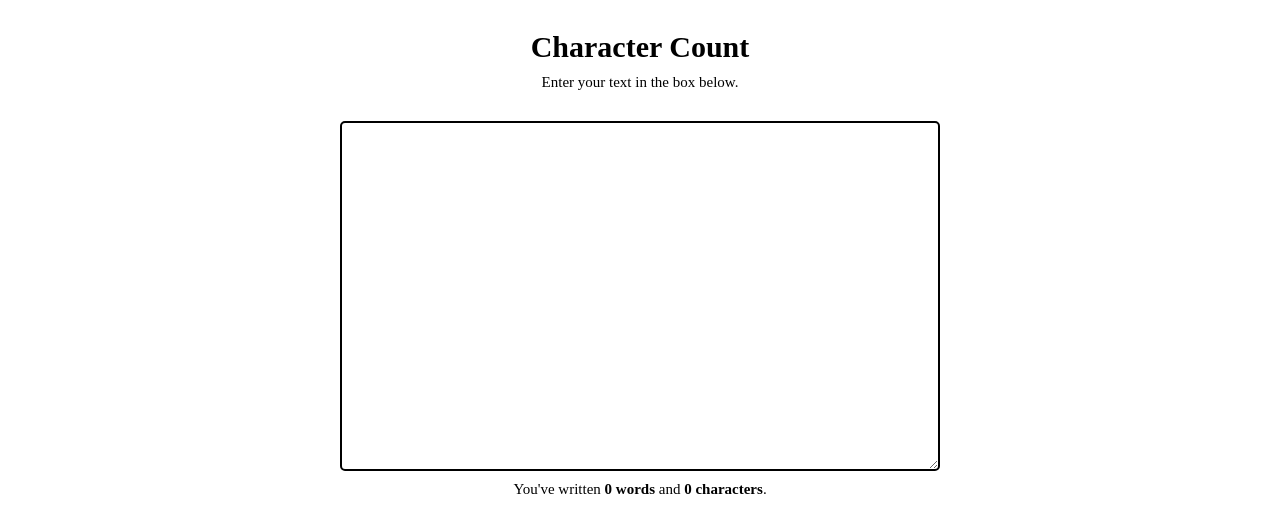
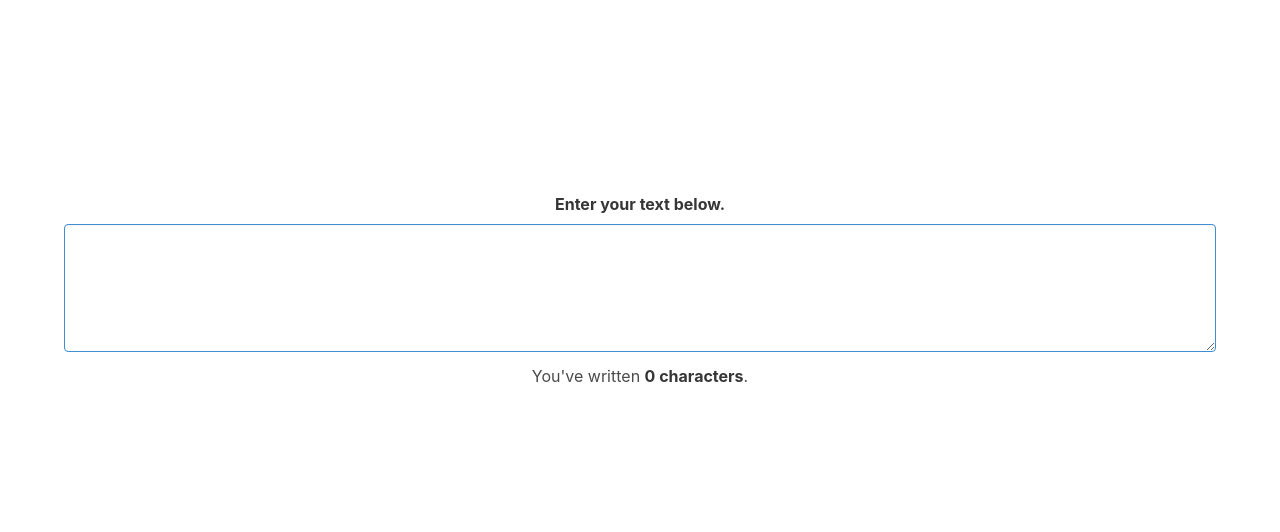
Before and after one commit to bnestes18/character-count, a plain HTML site: page index.html in a window 1280 px wide. Drawn offline with nearby package versions, Linux system fonts and the light colour scheme.

Commit message:
Initial commit - character count

```diff
--- a/index.html
+++ b/index.html
@@ -3,22 +3,22 @@
 <head>
     <meta charset="UTF-8">
     <meta name="viewport" content="width=device-width, initial-scale=1.0">
-    <meta http-equiv="X-UA-Compatible" content="ie=edge">
-    <link rel="stylesheet" href="styles.css" />
+    <link rel="stylesheet" href="https://cdn.jsdelivr.net/npm/bulma@0.9.2/css/bulma-rtl.min.css">
+    <link rel="stylesheet" href="styles.css">
     <title>Character Count</title>
 </head>
 <body>
-    <div id="container">
-        <h1>Character Count</h1>
-        <label for="text">Enter your text in the box below.</label>
-        <textarea id="text"></textarea>
-
-        <div aria-live="polite" aria-atomic="true">
-            <p>You've written <strong id="word-text"><span id="word-count">0</span> words</strong> and <strong><span id="character-count">0</span> characters</strong>.</p>
+    <div class="container">
+        <label class="label" for="text">Enter your text below.</label>
+        <div class="field">
+            <div class="control">
+                <textarea class="textarea is-info is-normal" id="text"></textarea>
+            </div>
         </div>
 
+        <p id="message">You've written <strong><span id="character-count">0</span> characters</strong>.</p>
+
     </div>
-    <script src="https://polyfill.io/v3/polyfill.min.js?features=default"></script>
-    <script src="charCount.js"></script>
+    <script src="main.js"></script>
 </body>
 </html>
--- /dev/null
+++ b/main.js
@@ -0,0 +1,21 @@
+// VARIABLES
+let textarea = document.getElementById('text');
+let count = document.getElementById('character-count');
+let message = document.querySelector('#message>strong');
+
+
+// FUNCTIONS
+// This functin renders the number of characters that a user types, onto the screen
+function renderCount(e) {
+    // Make sure that the textarea input field is being targeted
+    if (e.target === textarea) {
+        // Render the message with the character count
+        count.textContent = e.target.value.length
+        message.textContent = count.textContent === '1' ?
+            count.textContent + ' character' :
+            count.textContent + ' characters'
+    }
+}
+
+// EVENT LISTENERS
+document.addEventListener('input', renderCount);
--- a/styles.css
+++ b/styles.css
@@ -1,38 +1,13 @@
-*,
-*::after,
-*::before {
-    margin: 0;
-    padding: 0;
-    box-sizing: inherit;
+body {
+    margin-top: 15%;
+    text-align: center;
 }
 
-html {
-    /* This defines rem */
-    font-size: 62.5%;
-}
-
-body {
-    box-sizing: border-box;
-    font-size: 1.5rem;
-}
-
-#container {
-    display: flex;
-    flex-direction: column;
-    justify-content: center;
-    align-items: center;
-    padding-top: 3rem;
+label {
+    display: block;
+    margin-bottom: 25px;
 }
 
 textarea {
-    width: 60rem;
-    height: 35rem;
-    margin-top: 2rem;
-    padding: 2rem;
-    border: 2px solid;
-    border-radius: 5px;
+    font-size: 50px;
 }
-
-label, p {
-    margin: 1rem 0;
-}
```
